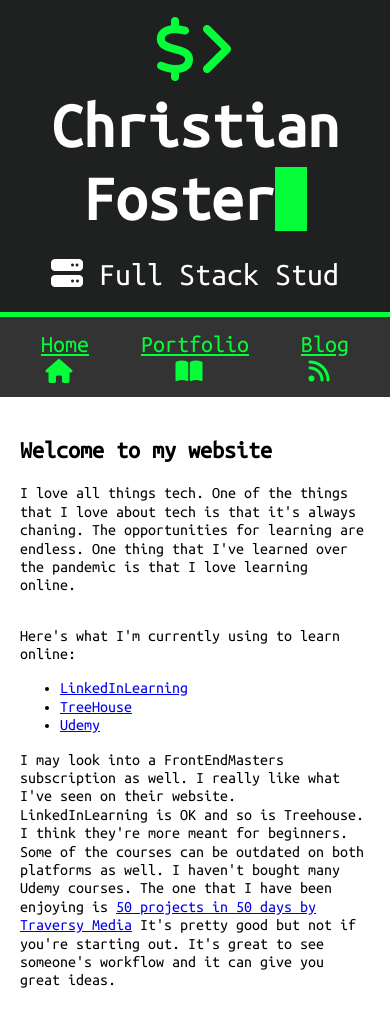
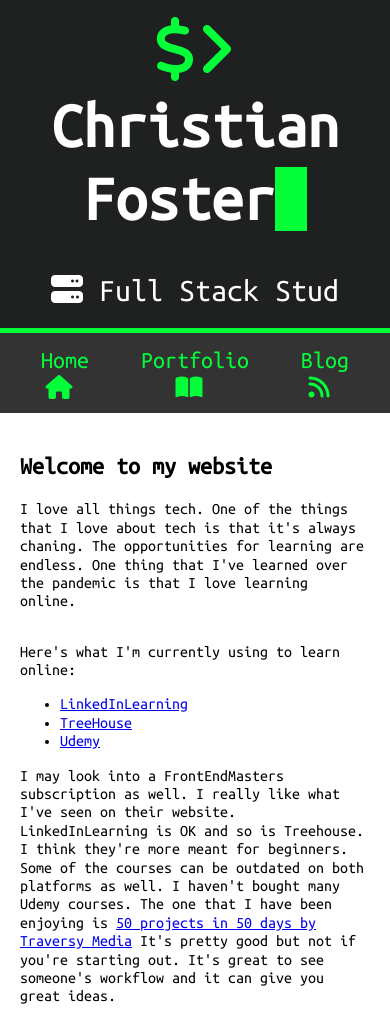
Before and after one commit to fosteeco/christianfoster.io, a plain HTML site: page index.html in a window 390 px wide. Shown: the top 1009 px of the page. Drawn offline with Linux system fonts and the light colour scheme.

Commit message:
Added Padding to header for better mobile view

```diff
--- a/style.css
+++ b/style.css
@@ -54,15 +54,19 @@ header h1 {
   margin: 0 auto;
   padding-top: 1rem;
   text-align: center;
+  padding: 1rem;
 }
+
 header p {
   margin: 1.2rem 0;
 }
+
 header h1::after {
   content: '\00a0';
   background-color: #04fe3a;
   animation: blinker 1s infinite;
 }
+
 .terminal-green {
   color: #04fe3a;
 }
@@ -100,6 +104,7 @@ header h1::after {
   display: flex;
   align-items: center;
   justify-content: center;
+  text-decoration: none;
 }
 .main-nav i[class^='fas']:before {
   display: inline-block;
```
